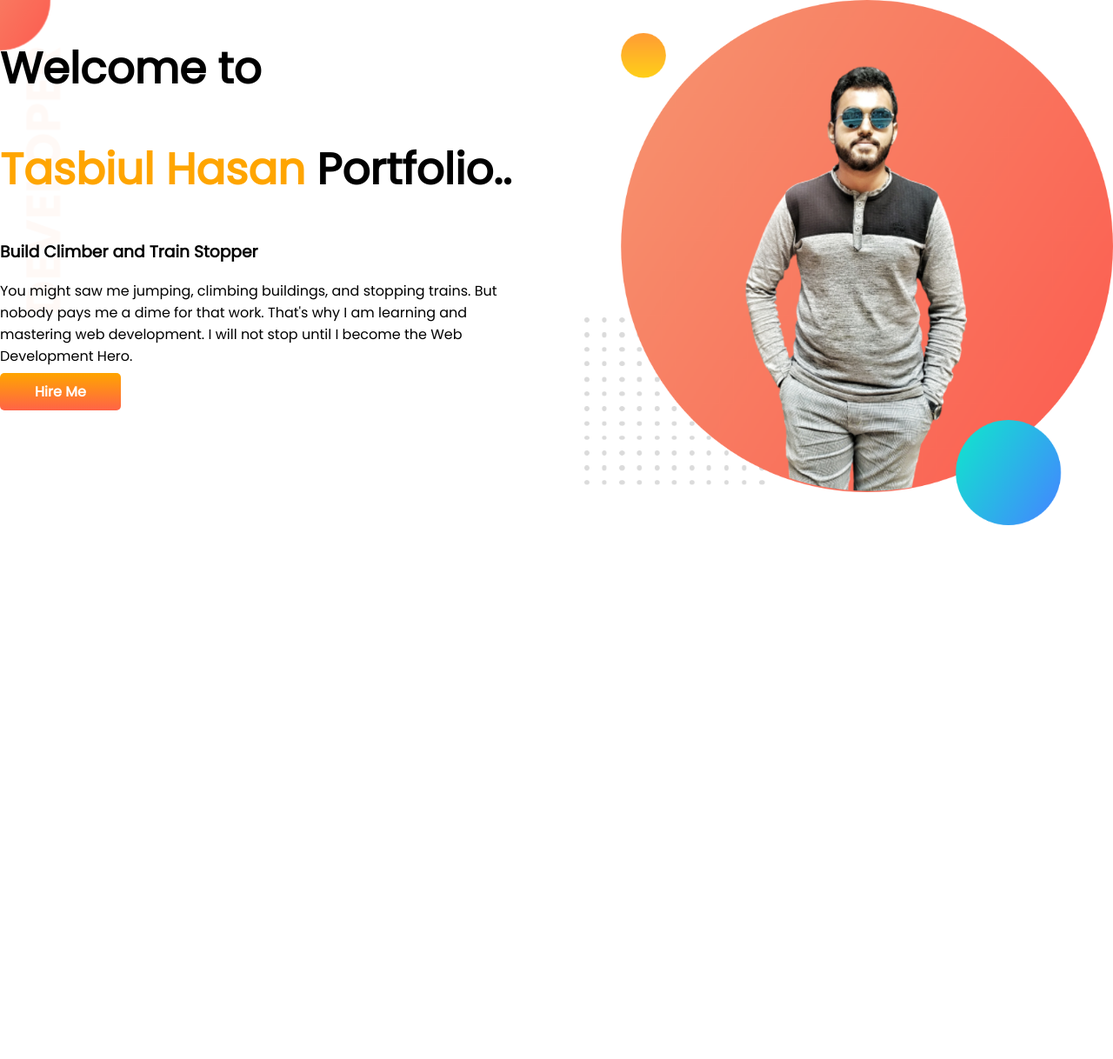
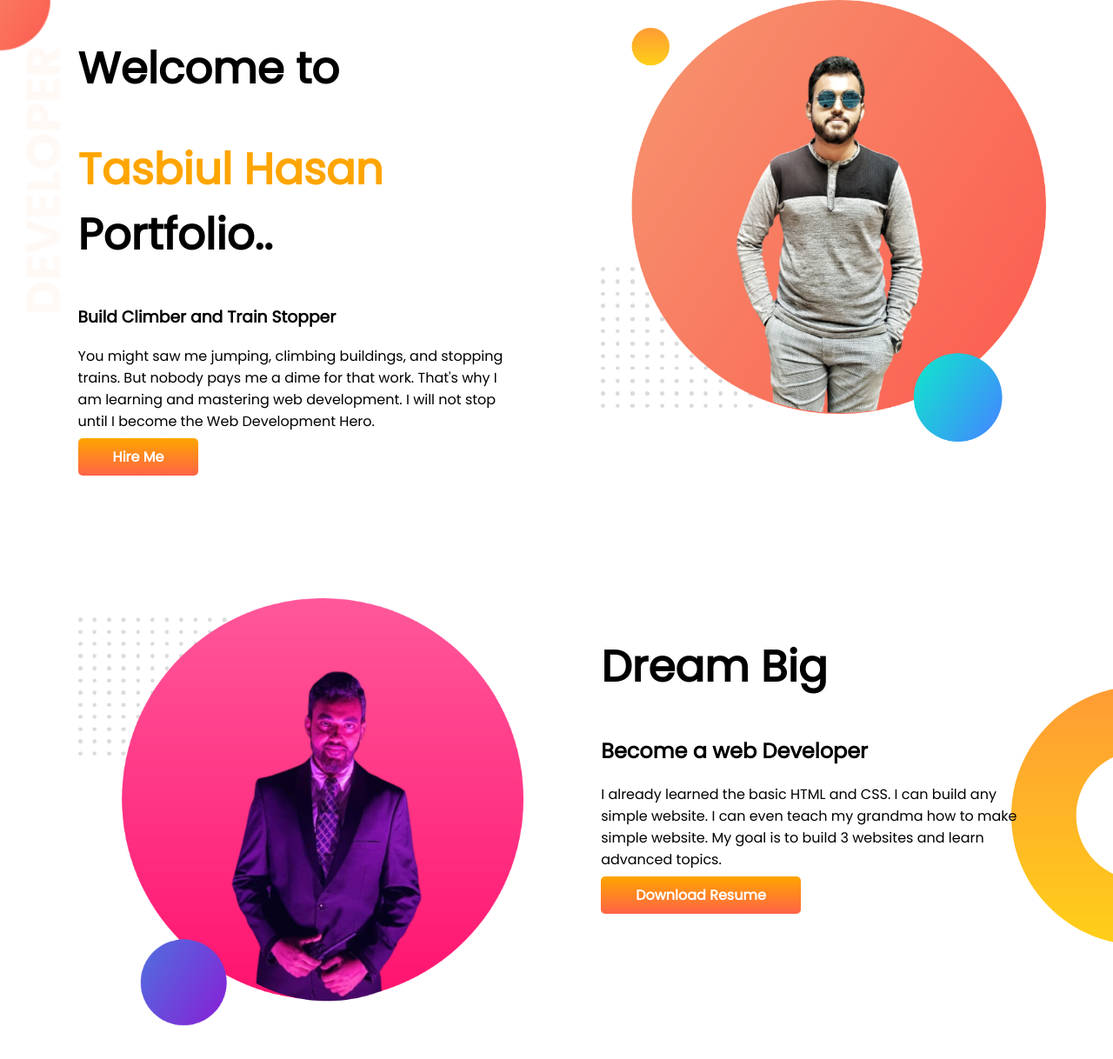
Before and after one commit to Olivensu/Developer-portfolio, a plain HTML site: page index.html in a window 1280 px wide. Shown: the whole page at 87% size. Before the commit the page ends 800 px from the top, so only its background shows below. Drawn offline with Linux system fonts and the light colour scheme.

Commit message:
section 2 done

```diff
--- a/index.html
+++ b/index.html
@@ -11,7 +11,7 @@
     <link href="https://fonts.googleapis.com/css2?family=Poppins&display=swap" rel="stylesheet">
 </head>
 <body>
-    <section class="st_sec">
+    <section class="first_sec">
         <div class="text1">
             <h1>Welcome to</h1>
             <h1 class="orange-color"><span class="name">Tasbiul Hasan</span> Portfolio..</h1>
@@ -26,5 +26,17 @@
         </div>
     </section>
 
+    <section class="second_sec">
+        <div class="pic1"><img src="images/my-bg2.png" alt=""></div>
+        <div class="text1">
+            <h1>Dream Big</h1>
+        <h2>Become a web Developer</h2>
+        <p>I already learned the basic HTML and CSS. I can build any simple website.
+            I can even teach my grandma how to make simple website.
+            My goal is to build 3 websites and learn advanced topics.</p>
+            <a class="link_button" target="_blank" href="https://www.facebook.com/tasbiulolive">Download Resume</a>
+        </div>
+    </section>
+
 </body>
 </html>
--- a/style.css
+++ b/style.css
@@ -12,13 +12,19 @@ h1{
 }
 section{
     display: flex;
+    margin-bottom: 150px;
 }
 .text1{
-    width: 50%;
+    width: 40%;
+    float: left;
+    margin-left: 5%;
+    padding-left: 2%;
 }
 .pic1{
-    width: 50%;
-    padding-left: 5%;
+    width: 40%;
+    float: left;
+    margin-left: 5%;
+    padding-left: 2%;
 }
 .pic1 img{
     width: 100%;
@@ -32,7 +38,12 @@ section{
     border-radius: 5px;
 }
 
-.st_sec{
+.first_sec{
     background-image: url(images/top-banner.png);
     background-repeat: no-repeat;
 }
+.second_sec{
+    background-image: url(images/dream-bg.png);
+    background-repeat: no-repeat;
+    background-position: right;
+}
```
